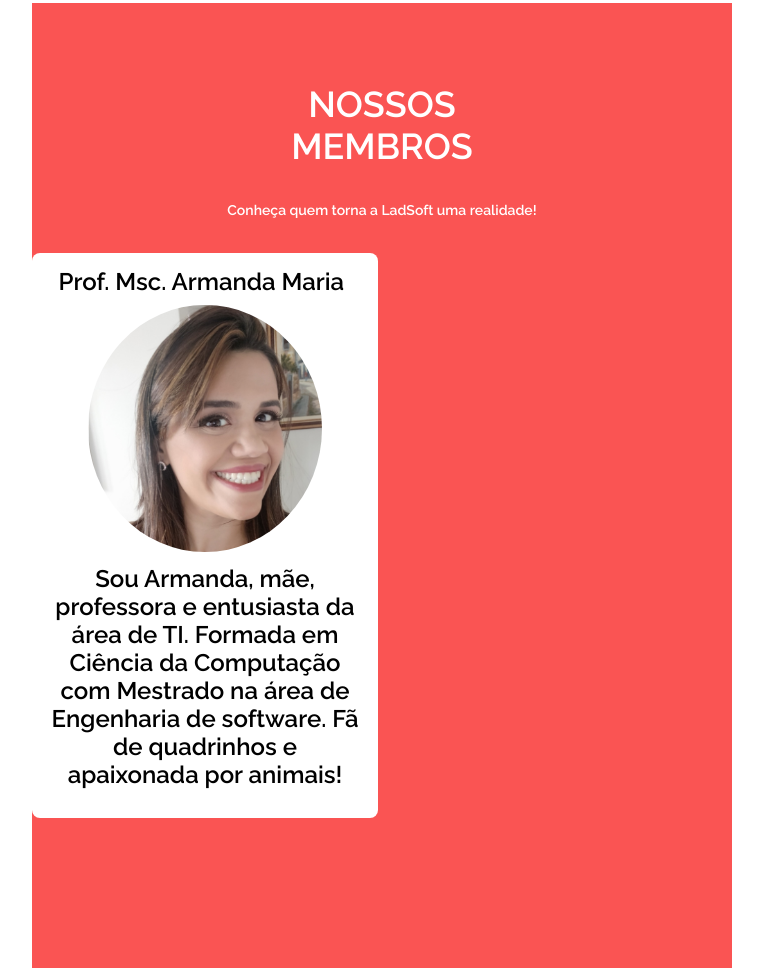
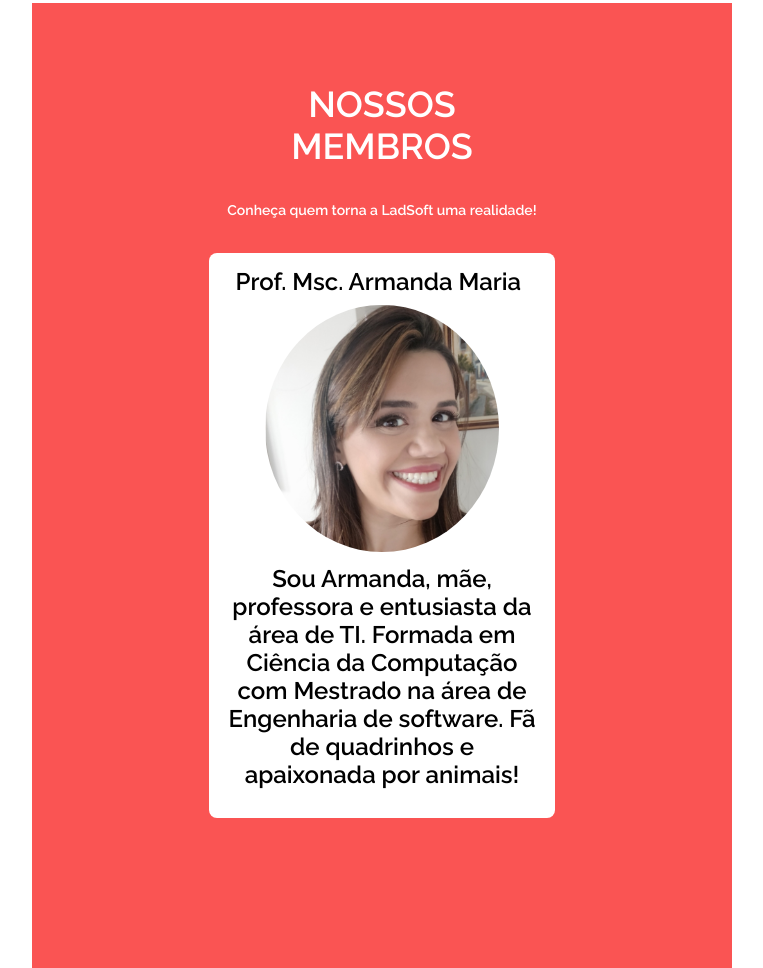
Before and after one commit to ladsoft-nassau/ladsoft-nassau.github.io, a plain HTML site: page index.html in a window 1280 px wide. Shown: the part 3717-4685 px from the top of the page, without its empty margins (258-1021 px from the left). Drawn offline with Linux system fonts and the light colour scheme.

Commit message:
Update style.css

```diff
--- a/css/style.css
+++ b/css/style.css
@@ -157,7 +157,7 @@ p.white {
     margin-top: 25px;
 }
 
-div.pessoas {
+div.pessoa {
     display: flex;
     flex-direction: column;
     justify-content: center;
```
